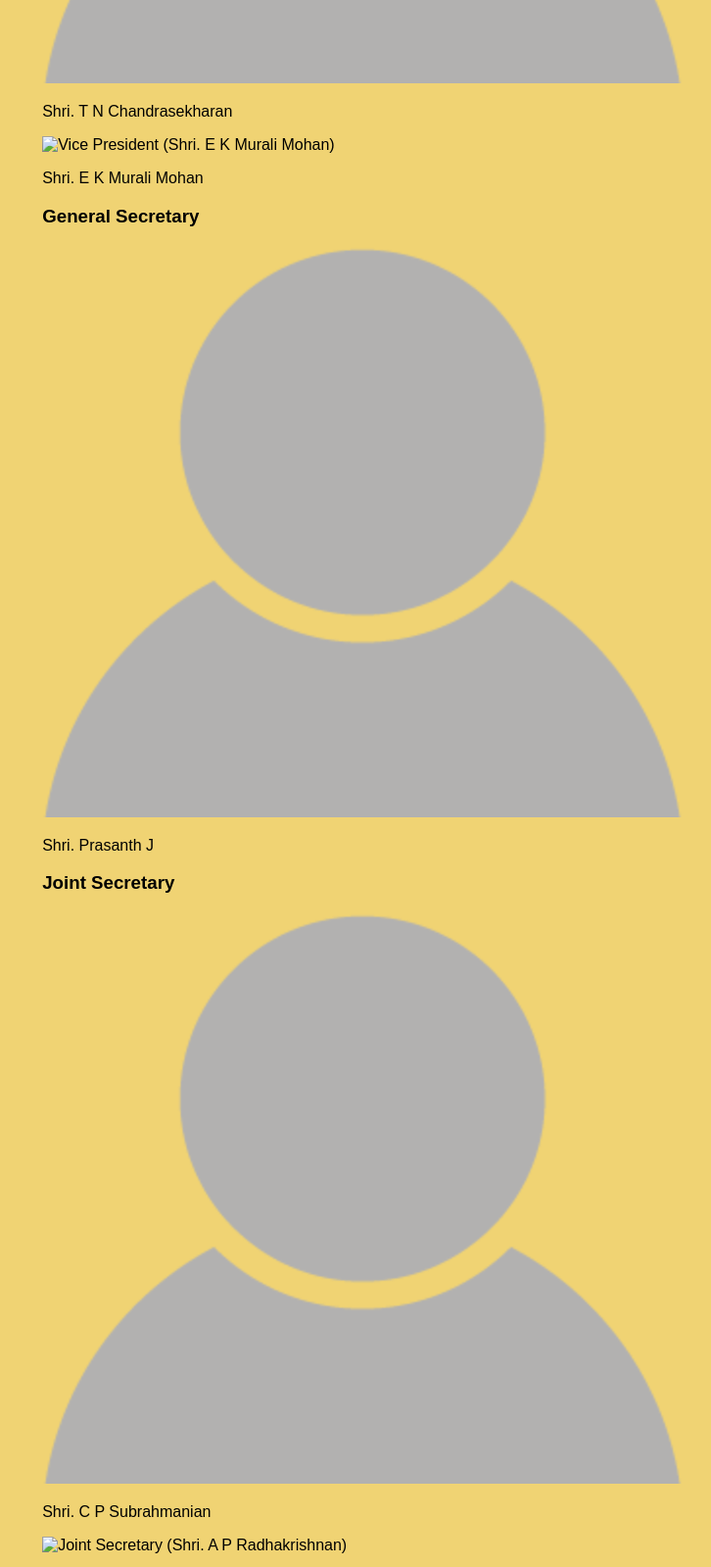
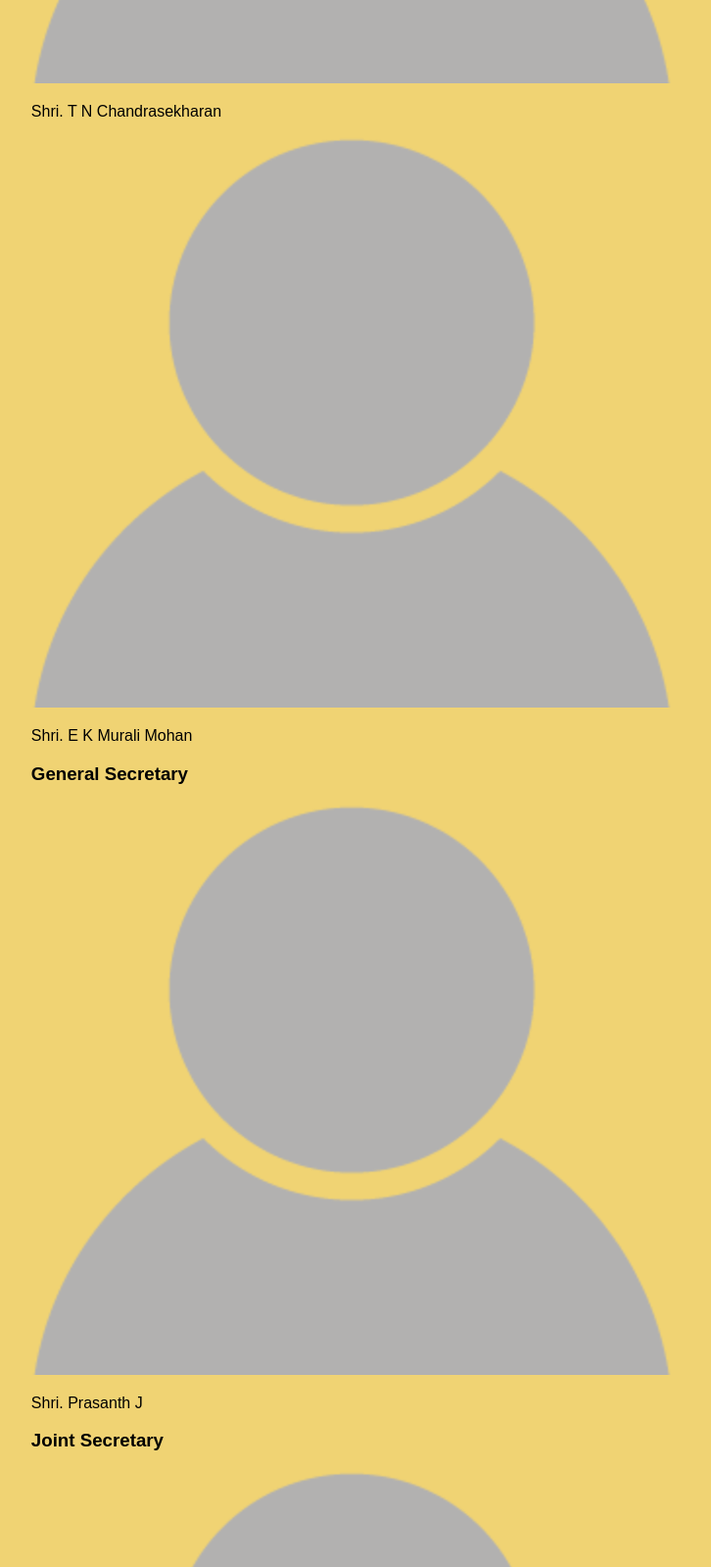
Before and after one commit to bruhthehecker/kvs, a plain HTML site: page index.html in a window 1280 px wide. Shown: the part 2020-3619 px from the top of the page at 98% size, without its empty margins (375-1101 px from the left). Drawn offline with Linux system fonts and the light colour scheme.

Commit message:
Update index.html

```diff
--- a/index.html
+++ b/index.html
@@ -40,7 +40,7 @@
 
             <div class="container">
                 <div class="representatives">
-                    <h2>Governering Body</h2>
+                    <h2>Governing Body</h2>
                     <ul>
                       <li>
                         <div class="representative">
@@ -51,23 +51,26 @@
                       </li>
                       <li>
                         <div class="representative">
-                                <h3>Vice President</h3> <img src="images/general_secretary.png" alt="Vice President (Shri. T N Chandrasekharan)">
+                          <h3>Vice President</h3>
+                          <img src="images/general_secretary.png" alt="Vice President (Shri. T N Chandrasekharan)">
                           <p class="name">Shri. T N Chandrasekharan</p>
-                                <img src="images/general_secretary.jpg" alt="Vice President (Shri. E K Murali Mohan)">
+                          <img src="images/general_secretary.png" alt="Vice President (Shri. E K Murali Mohan)">
                           <p class="name">Shri. E K Murali Mohan</p>
                         </div>
                       </li>
                       <li>
                         <div class="representative">
-                                <h3>General Secretary</h3> <img src="images/general_secretary.png" alt="General Secretary (Shri. Prasanth J)">
+                          <h3>General Secretary</h3>
+                          <img src="images/general_secretary.png" alt="General Secretary (Shri. Prasanth J)">
                           <p class="name">Shri. Prasanth J</p>
                         </div>
                       </li>
                       <li>
                         <div class="representative">
-                                <h3>Joint Secretary</h3> <img src="images/general_secretary.png" alt="Joint Secretary (Shri. C P Subrahmanian)">
+                          <h3>Joint Secretary</h3>
+                          <img src="images/general_secretary.png" alt="Joint Secretary (Shri. C P Subrahmanian)">
                           <p class="name">Shri. C P Subrahmanian</p>
-                                <img src="images/general_secretary.jpg" alt="Joint Secretary (Shri. A P Radhakrishnan)">
+                          <img src="images/general_secretary.png" alt="Joint Secretary (Shri. A P Radhakrishnan)">
                           <p class="name">Shri. A P Radhakrishnan</p>
                         </div>
                       </li>
```
Lines whose indentation alone changed are shown as unchanged.
